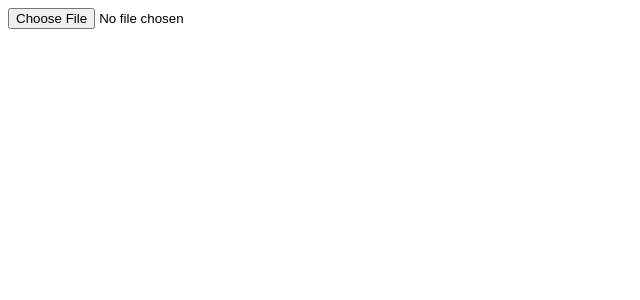
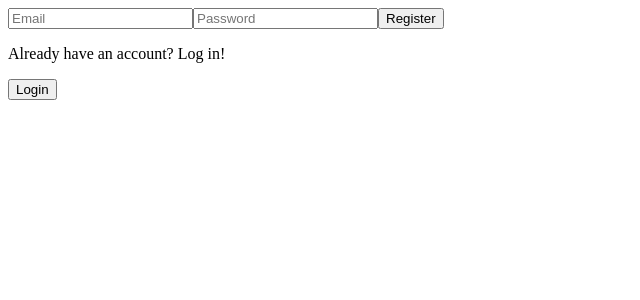
Before and after one commit to deep-coder1/React-JS-30-Project, a React (Create React App) app: page / in a window 1280 px wide. Shown: the top 300 px of the page, without its empty margins (0-640 px from the left). Built offline with nearby package versions, Linux system fonts and the light colour scheme.

Commit message:
Working Login Registration (13) || React JS 30+ Project

```diff
--- a/src/App.js
+++ b/src/App.js
@@ -1,5 +1,6 @@
 import React from 'react'
-import Twelve from './Twelve'
+import Thirteen from './Thirteen'
+// import Twelve from './Twelve'
 // import Eleven from './Eleven'
 // import Ten from './Ten'
 // import Nine from './Nine'
@@ -26,7 +27,8 @@
       {/* <Nine /> */}
       {/* <Ten /> */}
       {/* <Eleven /> */}
-      <Twelve />
+      {/* <Twelve /> */}
+      <Thirteen />
     </div>
   )
 }
--- /dev/null
+++ b/src/Thirteen.js
@@ -0,0 +1,61 @@
+import React, { useState } from "react";
+
+export default function Thirteen() {
+  const [email, setEmail] = useState("");
+  const [password, setPassword] = useState("");
+  const [isRegistered, setIsRegistered] = useState(false);
+  const [isLoggedIn, setIsLoggedIn] = useState(false);
+
+  return (
+    <div>
+      {isLoggedIn ? (
+        <div>
+          <h2>Welcome , {email}!</h2>
+          <button>Logout</button>
+        </div>
+      ) : (
+        <div>
+          <form>
+            <input
+              type="email"
+              placeholder="Email"
+              onChange={(e) => setEmail(e.target.value)}
+            />
+            <input
+              type="password"
+              placeholder="Password"
+              onChange={(e) => setPassword(e.target.value)}
+            />
+            <button>{isRegistered ? "Login" : "Register"}</button>
+          </form>
+          <p>
+            {isRegistered
+              ? "Dont have an account? Register now"
+              : "Already have an account? Log in!"}
+          </p>
+          <button onClick={() => setIsRegistered(!isRegistered)}>
+            {isRegistered ? "Register" : "Login"}
+          </button>
+        </div>
+      )}
+    </div>
+  );
+}
+// {
+  /* <form>
+            <input type='email' placeholder='Email' onChange={(e)=> setEmail(e.target.value)}/>
+            <input type='password' placeholder='Password' onChange={(e)=> setPassword(e.target.value)}/>
+            <button>
+                {isRegistered ? 'Login':'Register'}
+            </button>
+        </form>
+        <p>
+            {isRegistered ? "Dont have an account? Register now" : "Already have an account? Log in!"}
+        </p>
+        <button onClick={()=> setIsRegistered(!isRegistered)}>
+            {isRegistered ? 'Register': 'Login'}
+        </button>
+    </div>
+  )
+} */
+// }
```
Also changed, not shown: 1 other file (tests, documents, lock files or other folders).
